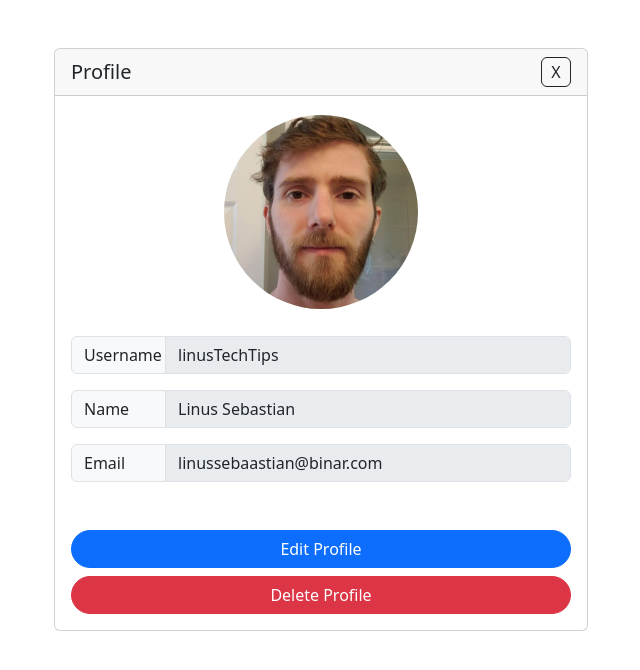
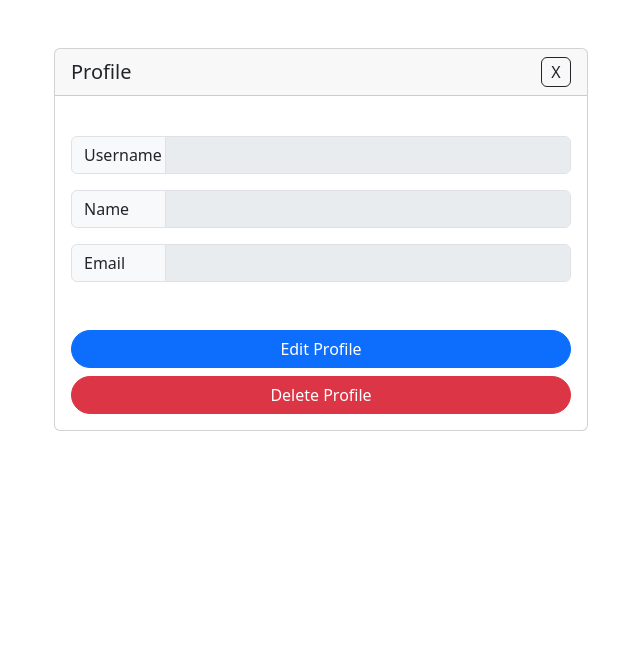
Before and after one commit to hackathon-fsw-2-team-7/chat-app-frontend, a React (Vite) app: page /profile in a window 1280 px wide. Shown: the top 670 px of the page, without its empty margins (319-959 px from the left). Built offline with nearby package versions, Linux system fonts and the light colour scheme.

Commit message:
feat: redux on profile (#13)

```diff
--- a/src/components/Profile/index.jsx
+++ b/src/components/Profile/index.jsx
@@ -1,6 +1,21 @@
 import { Card, Image, Form, InputGroup, Button } from "react-bootstrap";
 
+import { useNavigate } from "react-router-dom";
+import { useEffect } from "react";
+import { useDispatch, useSelector } from "react-redux";
+import { getProfile } from "../../redux/actions/auth";
+
 const Profile = () => {
+  const navigate = useNavigate();
+  const dispatch = useDispatch();
+
+  const { user } = useSelector((state) => state.auth);
+
+  useEffect(() => {
+    // get profile
+    dispatch(getProfile(null, null, null));
+  }, [dispatch]);
+
   return (
     <>
       <style type="text/css">
@@ -32,20 +47,20 @@ const Profile = () => {
         <Card.Header>
           <div className="header-content">
             <span className="fs-5">Profile</span>
-            <Button variant="outline-dark" className="cancel">
+            <Button
+              variant="outline-dark"
+              className="cancel"
+              onClick={() => navigate("/")}
+            >
               X
             </Button>
           </div>
         </Card.Header>
         <Card.Body>
-          <Form>
           <div className="d-flex flex-column align-items-center mb-4">
-              {/* Check if photo exists, if not use default photo */}
-              <Image
-                src="images/profileTemp.jpg"
-                className="img-profile"
-                roundedCircle
-              />
+            {user?.photo && (
+              <Image src={user?.photo} className="img-profile" roundedCircle />
+            )}
           </div>
           <InputGroup className="mb-3">
             <InputGroup.Text id="nama-addon" className="custom-label">
@@ -54,7 +69,7 @@ const Profile = () => {
             <Form.Control
               aria-label="nama"
               aria-describedby="nama-addon"
-                value="linusTechTips" // replace with real data
+              value={user?.username}
               disabled
             />
           </InputGroup>
@@ -66,7 +81,7 @@ const Profile = () => {
             <Form.Control
               aria-label="nama"
               aria-describedby="nama-addon"
-                value="Linus Sebastian" // replace with real data
+              value={user?.name}
               disabled
             />
           </InputGroup>
@@ -77,17 +92,24 @@ const Profile = () => {
             <Form.Control
               aria-label="mail"
               aria-describedby="mail-addon"
-                value="linussebaastian@binar.com" // replace with real data
+              value={user?.email}
               disabled
             />
           </InputGroup>
-          </Form>
 
           <div className="d-grid gap-2 mt-5">
-            <Button variant="primary" className="w-100 rounded-pill">
+            <Button
+              variant="primary"
+              className="w-100 rounded-pill"
+              onClick={() => navigate("/edit-profile")}
+            >
               Edit Profile
             </Button>
-            <Button variant="danger" className="w-100 rounded-pill">
+            <Button
+              variant="danger"
+              className="w-100 rounded-pill"
+              onClick={() => navigate("/delete-profile")}
+            >
               Delete Profile
             </Button>
           </div>
--- a/src/redux/actions/auth.js
+++ b/src/redux/actions/auth.js
@@ -135,7 +135,7 @@ export const getProfile =
 
     let config = {
       method: "get",
-      url: `${import.meta.env.VITE_BACKEND_API}/api/auth/profile`,
+      url: `${import.meta.env.VITE_BACKEND_API}/api/profile`,
       headers: {
         Authorization: `Bearer ${token}`,
       },
```
Lines whose indentation alone changed are shown as unchanged.
